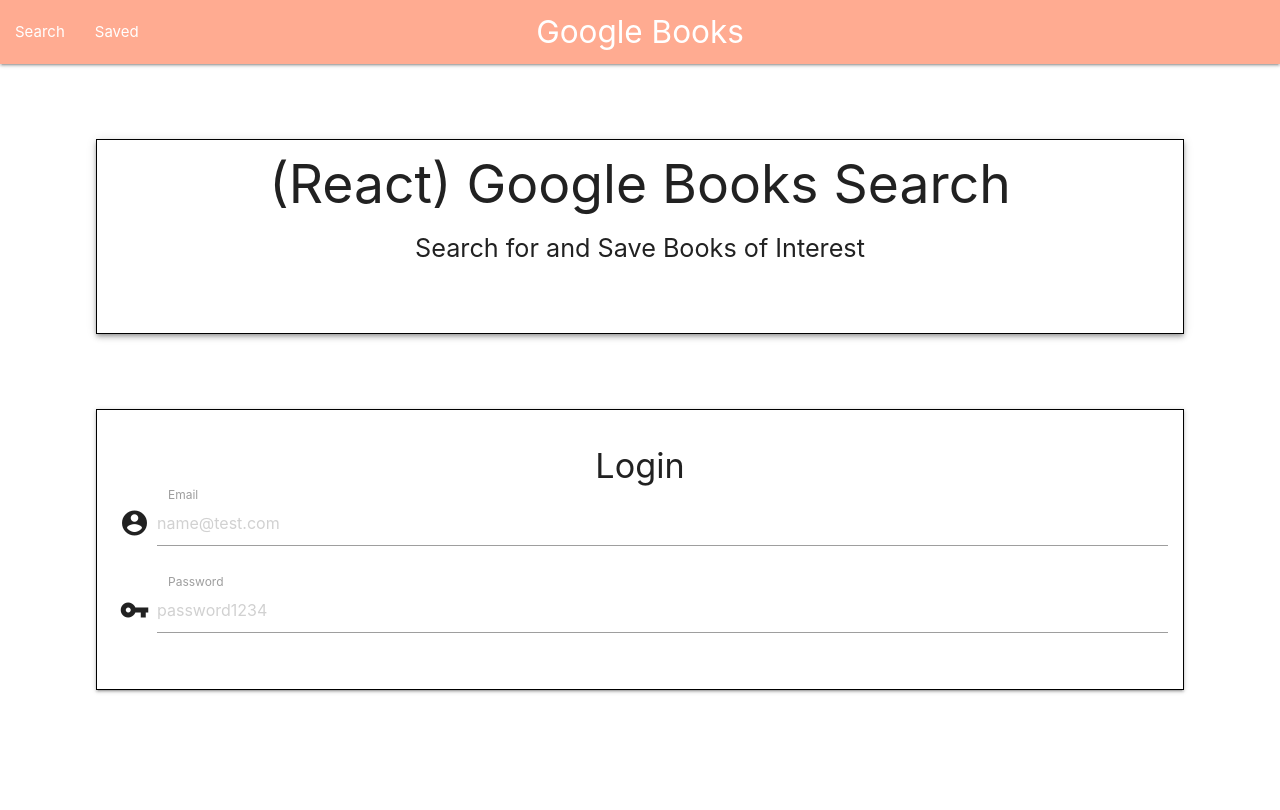
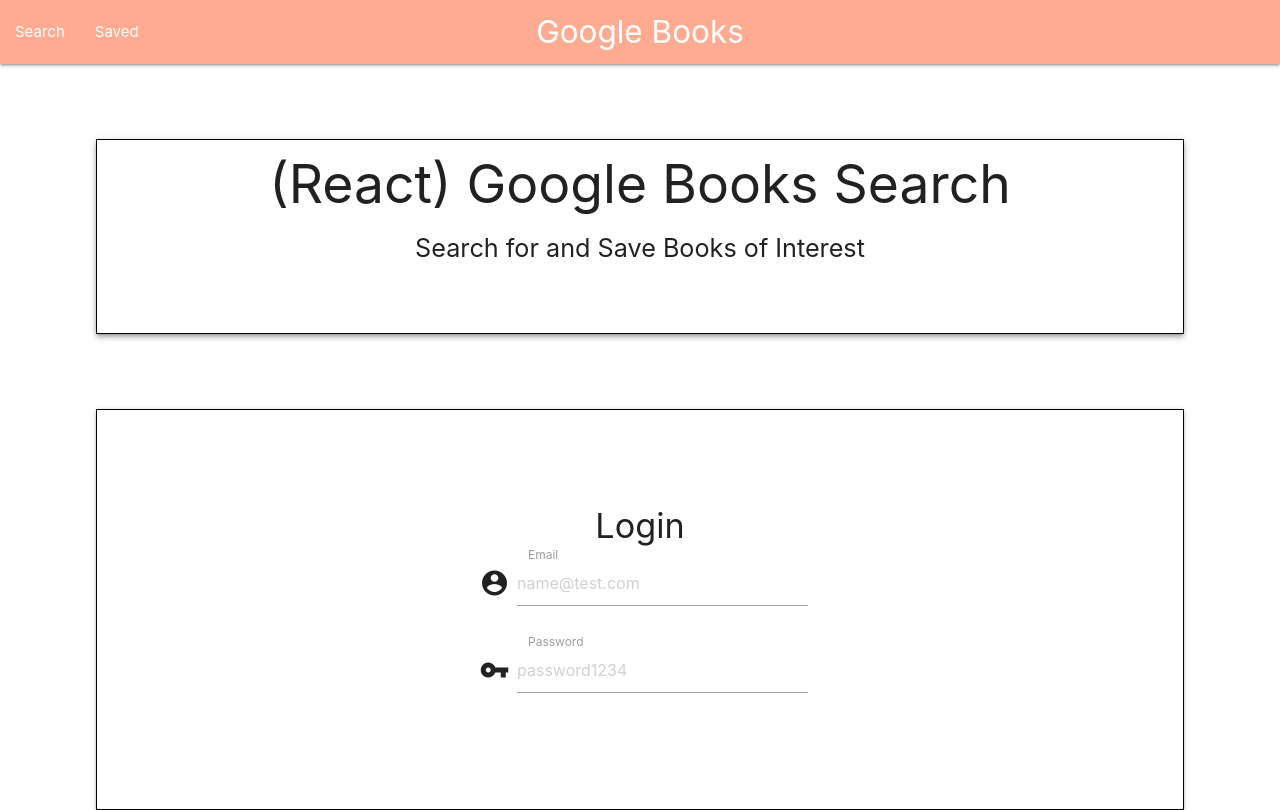
Before and after one commit to SEGH/bookSearch, a React (Create React App) app in the folder client/: page / in a window 1280 px wide. Built offline with nearby package versions, Linux system fonts and the light colour scheme.

Commit message:
Added padding to Login section

```diff
--- a/client/src/assets/style.css
+++ b/client/src/assets/style.css
@@ -26,3 +26,7 @@
     border: 0;
     text-align: center;
 }
+
+#login {
+    padding: 5em 25em;
+}
```
